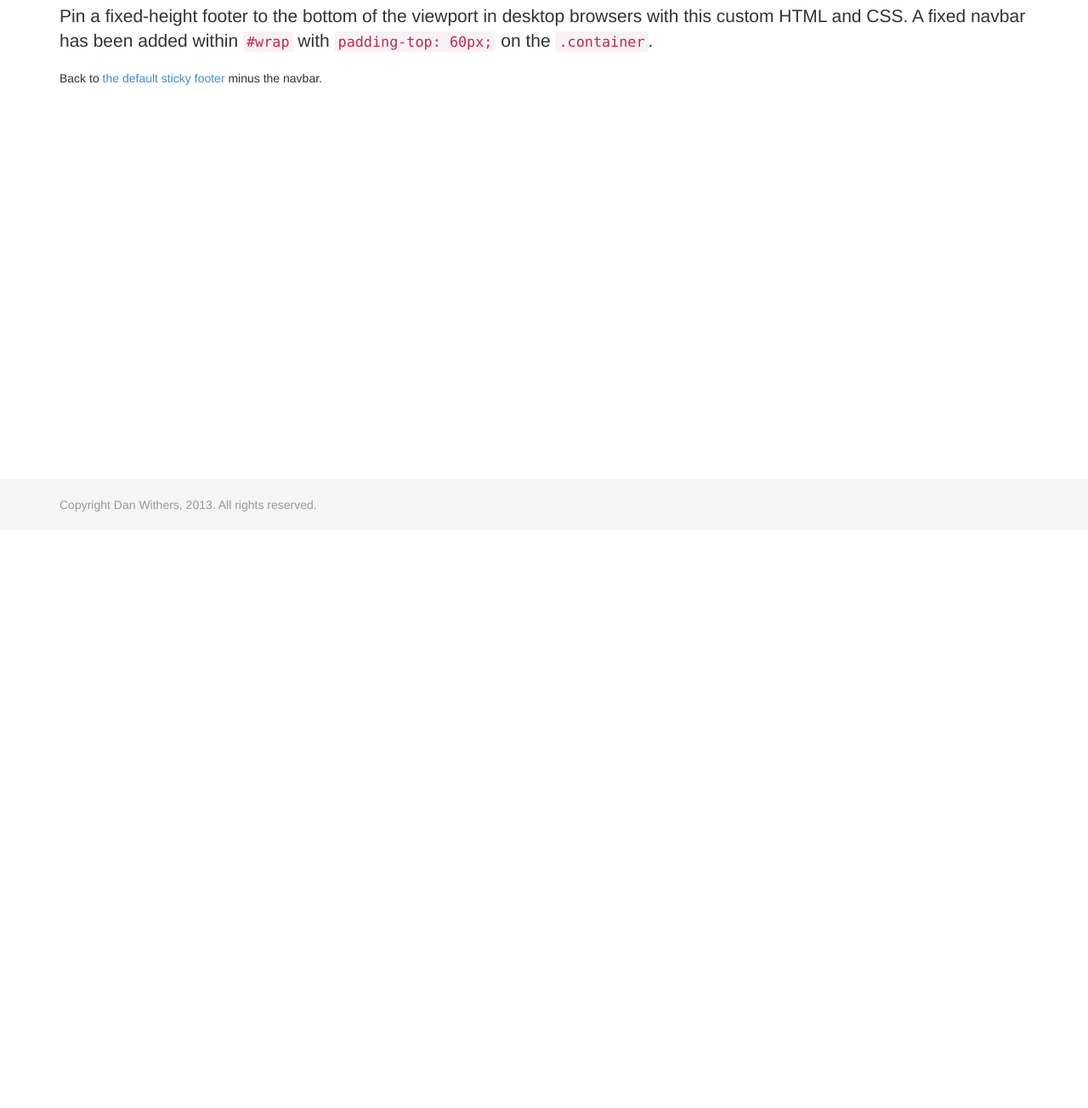
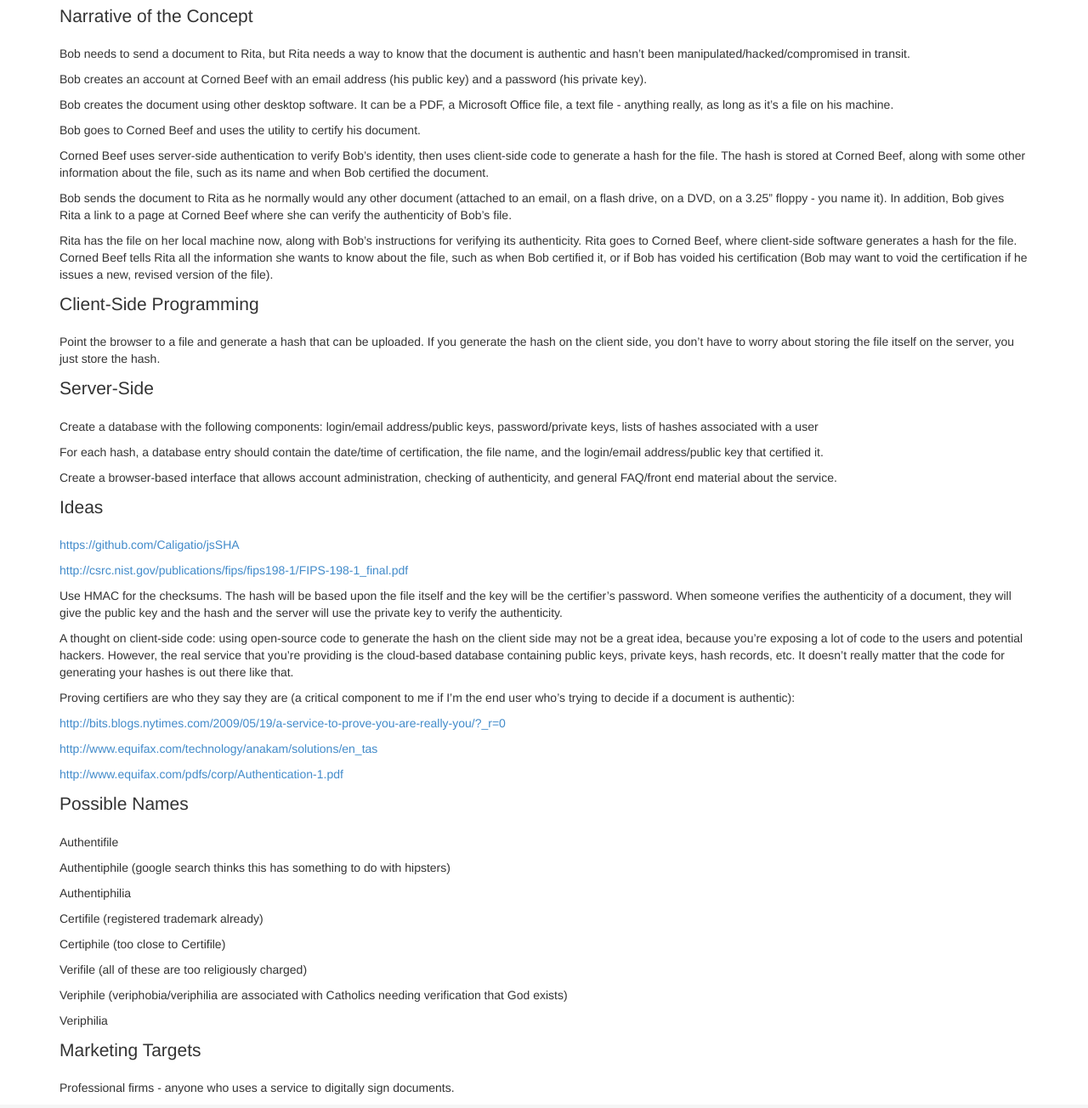
Before and after one commit to jdwithers/cornedbeef, a plain HTML site: page index.html in a window 1280 px wide. Shown: the part 176-1480 px from the top of the page at 85% size. Before the commit the page ends 800 px from the top, so only its background shows below. Drawn offline with nearby package versions, Linux system fonts and the light colour scheme; a script that the page names is missing.

Commit message:
Updating content.

```diff
--- a/index.html
+++ b/index.html
@@ -38,9 +38,9 @@
           </div>
           <div class="collapse navbar-collapse">
             <ul class="nav navbar-nav">
-              <li class="active"><a href="#">Home</a></li>
-              <li><a href="#about">About</a></li>
-              <li><a href="#contact">Contact</a></li>
+              <li class="active"><a href="index.html">Home</a></li>
+              <li><a href="about.html">About</a></li>
+              <li><a href="contact.html">Contact</a></li>
               <li class="dropdown">
                 <a href="#" class="dropdown-toggle" data-toggle="dropdown">More <b class="caret"></b></a>
                 <ul class="dropdown-menu">
@@ -63,8 +63,49 @@
         <div class="page-header">
           <h1>Corned Beef, a simple authentication service.</h1>
         </div>
-        <p class="lead">Pin a fixed-height footer to the bottom of the viewport in desktop browsers with this custom HTML and CSS. A fixed navbar has been added within <code>#wrap</code> with <code>padding-top: 60px;</code> on the <code>.container</code>.</p>
-        <p>Back to <a href="../sticky-footer">the default sticky footer</a> minus the navbar.</p>
+        <p class="lead">Narrative of the Concept</p>
+		<p>Bob needs to send a document to Rita, but Rita needs a way to know that the document is authentic and hasn’t been manipulated/hacked/compromised in transit.</p>
+		<p>Bob creates an account at Corned Beef with an email address (his public key) and a password (his private key).</p>
+		<p>Bob creates the document using other desktop software.  It can be a PDF, a Microsoft Office file, a text file - anything really, as long as it’s a file on his machine.</p>
+		<p>Bob goes to Corned Beef and uses the utility to certify his document.</p>
+		<p>Corned Beef uses server-side authentication to verify Bob’s identity, then uses client-side code to generate a hash for the file.  The hash is stored at Corned Beef, along with some other information about the file, such as its name and when Bob certified the document.</p>
+		<p>Bob sends the document to Rita as he normally would any other document (attached to an email, on a flash drive, on a DVD, on a 3.25” floppy - you name it).  In addition, Bob gives Rita a link to a page at Corned Beef where she can verify the authenticity of Bob’s file.</p>
+		<p>Rita has the file on her local machine now, along with Bob’s instructions for verifying its authenticity.  Rita goes to Corned Beef, where client-side software generates a hash for the file.  Corned Beef tells Rita all the information she wants to know about the file, such as when Bob certified it, or if Bob has voided his certification (Bob may want to void the certification if he issues a new, revised version of the file).</p>
+		<p></p>
+		<p class="lead">Client-Side Programming</p>
+		<p>Point the browser to a file and generate a hash that can be uploaded.  If you generate the hash on the client side, you don’t have to worry about storing the file itself on the server, you just store the hash.</p>
+		<p></p>
+		<p class="lead">Server-Side</p>
+		<p>Create a database with the following components: login/email address/public keys, password/private keys, lists of hashes associated with a user</p>
+		<p>For each hash, a database entry should contain the date/time of certification, the file name, and the login/email address/public key that certified it.</p>
+		<p>Create a browser-based interface that allows account administration, checking of authenticity, and general FAQ/front end material about the service.</p>
+		<p></p>
+		<p class="lead">Ideas</p>
+		<p></p>
+		<p><a href="https://github.com/Caligatio/jsSHA">https://github.com/Caligatio/jsSHA</a></p>
+		<p><a href="http://csrc.nist.gov/publications/fips/fips198-1/FIPS-198-1_final.pdf">http://csrc.nist.gov/publications/fips/fips198-1/FIPS-198-1_final.pdf</a></p>
+		<p>Use HMAC for the checksums.  The hash will be based upon the file itself and the key will be the certifier’s password.  When someone verifies the authenticity of a document, they will give the public key and the hash and the server will use the private key to verify the authenticity.</p>
+		<p></p>
+		<p>A thought on client-side code: using open-source code to generate the hash on the client side may not be a great idea, because you’re exposing a lot of code to the users and potential hackers.  However, the real service that you’re providing is the cloud-based database containing public keys, private keys, hash records, etc.  It doesn’t really matter that the code for generating your hashes is out there like that.</p>
+		<p></p>
+		<p>Proving certifiers are who they say they are (a critical component to me if I’m the end user who’s trying to decide if a document is authentic):</p>
+		<p><a href="http://bits.blogs.nytimes.com/2009/05/19/a-service-to-prove-you-are-really-you/?_r=0">http://bits.blogs.nytimes.com/2009/05/19/a-service-to-prove-you-are-really-you/?_r=0</a></p>
+		<p><a href="http://www.equifax.com/technology/anakam/solutions/en_tas">http://www.equifax.com/technology/anakam/solutions/en_tas</a></p>
+		<p><a href="http://www.equifax.com/pdfs/corp/Authentication-1.pdf">http://www.equifax.com/pdfs/corp/Authentication-1.pdf</a></p>
+		<p></p>
+		<p class="lead">Possible Names</p>
+		<p>Authentifile</p>
+		<p>Authentiphile (google search thinks this has something to do with hipsters)</p>
+		<p>Authentiphilia</p>
+		<p>Certifile (registered trademark already)</p>
+		<p>Certiphile (too close to Certifile)</p>
+		<p>Verifile (all of these are too religiously charged) </p>
+		<p>Veriphile (veriphobia/veriphilia are associated with Catholics needing verification that God exists) </p>
+		<p>Veriphilia</p>
+		<p></p>
+		<p class="lead">Marketing Targets</p>
+		<p>Professional firms - anyone who uses a service to digitally sign documents.</p>
+        <p></p>
       </div>
     </div>
 
@@ -79,6 +120,6 @@
     ================================================== -->
     <!-- Placed at the end of the document so the pages load faster -->
     <script src="https://code.jquery.com/jquery-1.10.2.min.js"></script>
-    <script src="./dist/js/bootstrap.min.js"></script>
+    <script src="./js/bootstrap.min.js"></script>
   </body>
 </html>
```
